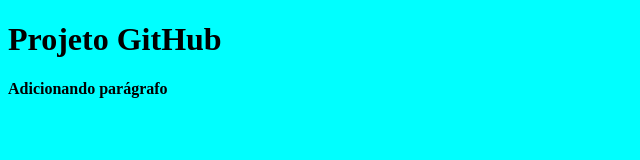
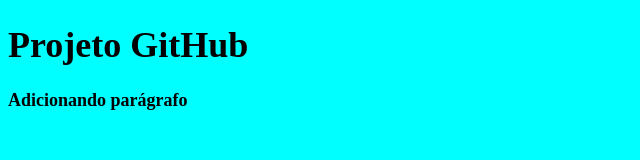
Before and after one commit to adrdantas/Curso-Git, a plain HTML site: page index.html in a window 1280 px wide. Shown: the whole page, without its empty margins (0-640 px from the left). Drawn offline with Linux system fonts and the light colour scheme.

Commit message:
Update estilos.css

```diff
--- a/css/estilos.css
+++ b/css/estilos.css
@@ -1 +1,3 @@
-body{background-color: aqua; font-weight: bold}
+body{background-color: aqua;
+  font-weight: bold;
+  font-size: 18px}
```
